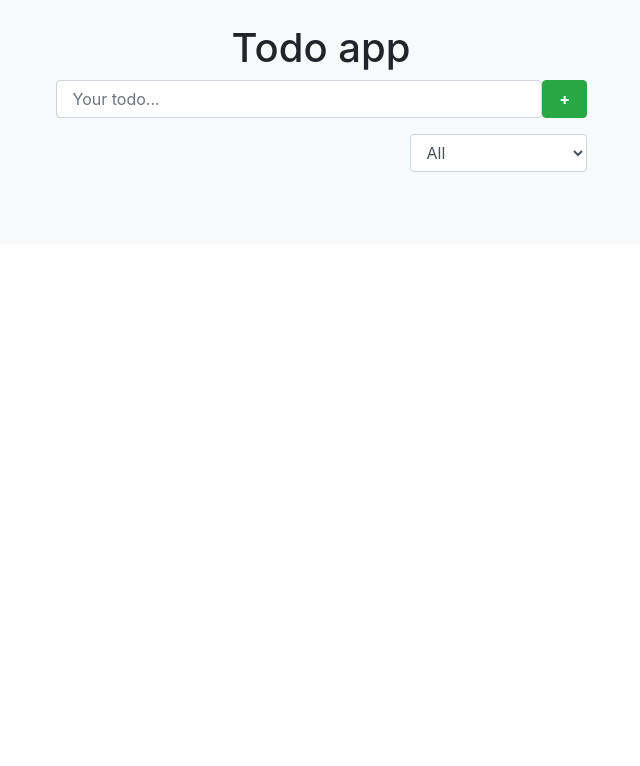
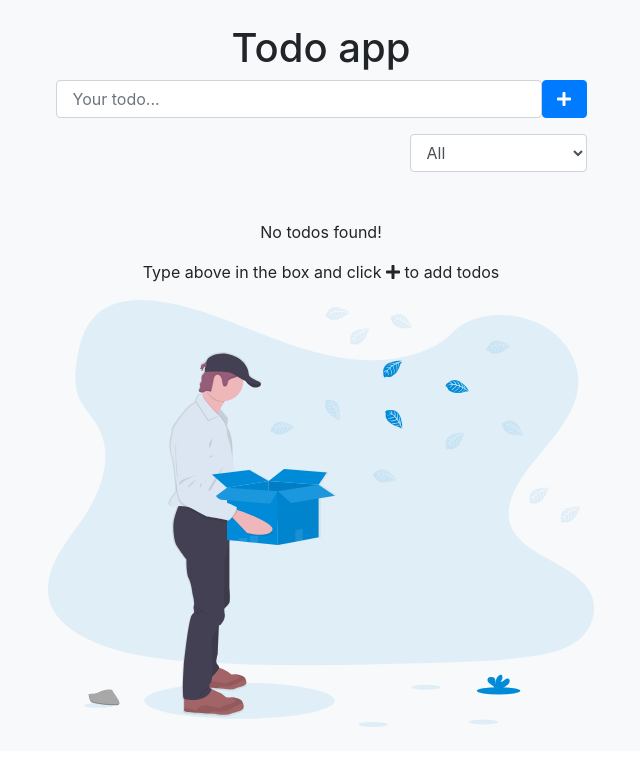
Before and after one commit to CodeWhizHamza/react-todo-app, a React (Create React App) app: page / in a window 1280 px wide. Shown: the top 766 px of the page, without its empty margins (319-959 px from the left). Built offline with nearby package versions, Linux system fonts and the light colour scheme.

Commit message:
IMPLEMENT FEATURES 'Edit', 'Pagination', 'Controlled inputs' and 'Empty screen'

```diff
--- a/src/App.js
+++ b/src/App.js
@@ -1,30 +1,78 @@
-import React, { useEffect, useRef, useState, useCallback } from 'react'
+import React, { useCallback, useEffect, useRef, useState } from 'react'
 import { v4 } from 'uuid'
-// import _ from 'lodash'
+import empty from './empty.svg'
 
 // Import Components
 import Form from './components/Form'
 import TodoList from './components/TodoList'
 import Select from './components/Select'
+import Pagination from './components/Pagination'
 
 export default function App() {
   const inputRef = useRef(null)
-  const selectRef = useRef(null)
+
+  // * States
+  const [inputValue, setInputValue] = useState('')
+  const [filterValue, setFilterValue] = useState('all')
+  const [isEditing, setIsEditing] = useState(false)
+  const [editId, setEditId] = useState(null)
+  const [pageNumber, setPageNumber] = useState(1)
+  const itemsPerPage = 8
 
   const [todos, setTodos] = useState([])
   const [renderTodo, setRenderTodo] = useState([])
+  const [paginated, setPaginated] = useState([])
 
-  const onSubmit = e => {
+  // Functions
+
+  /**
+   * @param  {} if(inputValue===''
+   * @param  {inputValue} returnconstnewTodos=[{content
+   * @param  {false} completed
+   * @param  {v4(} id
+   */
+  const handleSubmit = e => {
     e.preventDefault()
-    const { value } = inputRef.current
-    if (value === '') return
+    if (inputValue === '') return
 
-    setTodos([...todos, { content: value, completed: false, id: v4() }])
-    inputRef.current.value = null
+    const newTodos = [
+      { content: inputValue, completed: false, id: v4() },
+      ...todos,
+    ]
+    setTodos(newTodos)
+    setInputValue('')
   }
-  const handleComplete = id => {
-    let todosCopy = [...todos]
+
+  /**
+   * @param  {input}} {target
+   */
+  const handleChange = ({ target: input }) => {
+    if (input.name === 'todo') setInputValue(input.value)
+    if (input.name === 'filter') {
+      setFilterValue(input.value)
+    }
+  }
+  /**
+   * @param  {} id
+   * @param  {} e
+   * @param  {} =>{consttodosCopy=[...todos]consttodo=toggleComplete(id
+   * @param  {} todosCopy
+   * @param  {} constelement=e.target.closest('.row'
+   * @param  {} if(element
+   * @param  {} toggleStyle(element
+   * @param  {} todo.completed
+   * @param  {} constindex=getIndex(id
+   * @param  {} todos
+   * @param  {} todosCopy[index]=todosetTodos(todosCopy
+   */
+  const handleComplete = (id, e) => {
+    const todosCopy = [...todos]
+
     const todo = toggleComplete(id, todosCopy)
+
+    const element = e.target.closest('.row')
+    if (element) toggleStyle(element, todo.completed)
+
     const index = getIndex(id, todos)
     todosCopy[index] = todo
 
@@ -35,6 +83,10 @@ export default function App() {
     todo.completed = !todo.completed
     return todo
   }
+  const toggleStyle = (element, completed) => {
+    if (completed) element.style.textDecoration = 'line-through'
+    if (!completed) element.style.textDecoration = 'none'
+  }
   const getItem = (id, todos) => {
     return todos.find(todo => todo.id === id)
   }
@@ -44,45 +96,99 @@ export default function App() {
   const handleDelete = id => {
     const todosCopy = [...todos]
     const index = getIndex(id, todosCopy)
+    // if () return
     todosCopy.splice(index, 1)
     setTodos(todosCopy)
   }
   const handleSelectChange = useCallback(() => {
-    const { value } = selectRef.current
-    if (value === 'all') setRenderTodo(todos)
-    if (value === 'complete') setRenderTodo(todos.filter(t => t.completed))
-    if (value === 'incomplete') setRenderTodo(todos.filter(t => !t.completed))
-  }, [todos])
+    if (filterValue === 'all') setRenderTodo(todos)
+    if (filterValue === 'complete')
+      setRenderTodo(todos.filter(t => t.completed))
+    if (filterValue === 'incomplete')
+      setRenderTodo(todos.filter(t => !t.completed))
+  }, [todos, filterValue])
 
+  const focusEdit = id => {
+    const todosCopy = [...todos]
+    const todo = getItem(id, todosCopy)
+
+    setInputValue(todo.content)
+    inputRef.current.focus()
+
+    setIsEditing(true)
+    setEditId(id)
+  }
+  const handleEdit = e => {
+    e.preventDefault()
+    const todosCopy = [...todos]
+    const todo = getItem(editId, todosCopy)
+    todo.content = inputValue
+
+    setTodos(todosCopy)
+    setInputValue('')
+    setIsEditing(false)
+    setEditId(null)
+  }
+  const paginate = useCallback(() => {
+    const page = pageNumber - 1
+    const start = itemsPerPage * page
+    const end = start + itemsPerPage
+
+    const items = renderTodo.slice(start, end)
+    setPaginated(items)
+  }, [renderTodo, pageNumber])
+
+  const renderTodos = () =>
+    renderTodo.length ? (
+      <TodoList
+        todos={paginated}
+        onDelete={handleDelete}
+        onComplete={handleComplete}
+        onEdit={focusEdit}
+      />
+    ) : (
+      <div className="d-flex justify-content-center align-items-center flex-column">
+        <p>No todos found!</p>
+        <p>
+          Type above in the box and click <span className="fa fa-plus"></span>{' '}
+          to add todos
+        </p>
+        <img className="w-50" alt="img" src={empty} />
+      </div>
+    )
+
+  // Effect hooks
   useEffect(() => {
-    localStorage.getItem('todos') &&
-      setTodos(JSON.parse(localStorage.getItem('todos')))
+    const items = localStorage.getItem('todos')
+    if (items) setTodos(JSON.parse(items))
   }, [])
-
   useEffect(() => {
     localStorage.setItem('todos', JSON.stringify(todos))
+    paginate()
+  }, [todos, paginate])
+  useEffect(() => {
     handleSelectChange()
-  }, [todos, handleSelectChange])
+  }, [filterValue, handleSelectChange])
 
   return (
     <div className="container p-4 bg-light">
       <h1 className="text-center">Todo app</h1>
-      <Form inputRef={inputRef} onSubmit={onSubmit} />
-      <div className="row">
-        <div className="row col-lg-6 col-md-8 col-sm-10 mx-auto mb-5">
-          <Select
-            handleChange={handleSelectChange}
-            selectRef={selectRef}
-            className="form-control ml-auto col-lg-4 col-md-4 col-sm-12"
-          />
-        </div>
-      </div>
+      <Form
+        onEdit={handleEdit}
+        onSubmit={handleSubmit}
+        onChange={handleChange}
+        inputValue={inputValue}
+        isEdit={isEditing}
+        inputRef={inputRef}
+      />
+      <Select filterValue={filterValue} onChange={handleChange} />
 
-      <TodoList
-        className=""
-        todos={renderTodo}
-        onDelete={handleDelete}
-        onComplete={handleComplete}
+      {renderTodos()}
+
+      <Pagination
+        numberOfPages={Math.ceil(renderTodo.length / itemsPerPage)}
+        pageNumber={pageNumber}
+        setPageNumber={setPageNumber}
       />
     </div>
   )
--- a/src/components/Form.jsx
+++ b/src/components/Form.jsx
@@ -1,22 +1,29 @@
 import React from 'react'
+import InputBox from './InputBox'
 
-export default function Form(props) {
-  const { onSubmit, inputRef } = props
+export default function Form({ onSubmit, onEdit, isEdit, ...rest }) {
+  const renderButton = () =>
+    isEdit ? (
+      <button
+        onClick={onEdit}
+        className="btn btn-warning col-lg-1 col-sm-2 col-md-2"
+      >
+        <span className="fa fa-edit"></span>
+      </button>
+    ) : (
+      <button
+        onClick={onSubmit}
+        className="btn btn-primary col-lg-1 col-sm-2 col-md-2"
+      >
+        <span className="fa fa-plus"></span>
+      </button>
+    )
 
   return (
-    <form className="form row" onSubmit={onSubmit}>
+    <form className="form row">
       <div className="form-row mx-auto col-lg-6 col-md-8 col-sm-10 form-group">
-        <input
-          ref={inputRef}
-          type="text"
-          placeholder="Your todo..."
-          className="form-control col-lg-11 col-md-10 col-sm-10 px-3"
-        />
-        <input
-          type="submit"
-          value="+"
-          className="btn btn-success font-weight-bold px-3 col-lg-1 col-sm-2 col-md-2"
-        />
+        <InputBox {...rest} />
+        {renderButton()}
       </div>
     </form>
   )
--- /dev/null
+++ b/src/components/InputBox.jsx
@@ -0,0 +1,16 @@
+import React from 'react'
+
+export default function InputBox({ inputValue, inputRef, onChange }) {
+  return (
+    <input
+      value={inputValue}
+      onChange={onChange}
+      ref={inputRef}
+      name="todo"
+      type="text"
+      placeholder="Your todo..."
+      className="form-control col-lg-11 col-md-10 col-sm-10 px-3"
+      required
+    />
+  )
+}
--- /dev/null
+++ b/src/components/Pagination.jsx
@@ -0,0 +1,44 @@
+import React from 'react'
+
+export default function Pagination({
+  numberOfPages,
+  pageNumber,
+  setPageNumber,
+}) {
+  const prevPage = () => {
+    if (pageNumber === 1) return setPageNumber(numberOfPages)
+    setPageNumber(pageNumber - 1)
+  }
+  const nextPage = () => {
+    if (pageNumber === numberOfPages) return setPageNumber(1)
+    setPageNumber(pageNumber + 1)
+  }
+  if (numberOfPages <= 1) return ''
+  return (
+    <div className="btn-group d-flex justify-content-center mt-3">
+      <button onClick={prevPage} className="btn btn-secondary">
+        &laquo;
+      </button>
+      {Array(numberOfPages)
+        .fill(0)
+        .map((_, i) => {
+          const page = i + 1
+
+          const className =
+            'btn btn-secondary' + (page === pageNumber ? ' active' : '')
+          return (
+            <button
+              key={i}
+              onClick={() => setPageNumber(page)}
+              className={className}
+            >
+              {page}
+            </button>
+          )
+        })}
+      <button onClick={nextPage} className="btn btn-secondary">
+        &raquo;
+      </button>
+    </div>
+  )
+}
--- a/src/components/Select.jsx
+++ b/src/components/Select.jsx
@@ -1,16 +1,20 @@
 import React from 'react'
 
-export default function Select({ className, selectRef, handleChange }) {
+export default function Select({ filterValue, onChange }) {
   return (
+    <div className="row">
+      <div className="row col-lg-6 col-md-8 col-sm-10 mx-auto mb-5">
         <select
-      onChange={handleChange}
-      defaultValue="all"
-      ref={selectRef}
-      className={className}
+          value={filterValue}
+          onChange={onChange}
+          name="filter"
+          className="form-control ml-auto col-lg-4 col-md-4 col-sm-12"
         >
           <option value="all">All</option>
           <option value="complete">Complete</option>
           <option value="incomplete">Not Completed</option>
         </select>
+      </div>
+    </div>
   )
 }
--- a/src/components/TodoList.jsx
+++ b/src/components/TodoList.jsx
@@ -1,16 +1,11 @@
 import React from 'react'
 import TodoItem from './TodoItem'
 
-export default function TodoList({ todos, onComplete, onDelete, className }) {
+export default function TodoList({ todos, className, ...rest }) {
   return (
     <div className={className}>
       {todos.map(todo => (
-        <TodoItem
-          key={todo.id}
-          todo={todo}
-          onComplete={onComplete}
-          onDelete={onDelete}
-        />
+        <TodoItem key={todo.id} todo={todo} {...rest} />
       ))}
     </div>
   )
--- a/src/style.css
+++ b/src/style.css
@@ -0,0 +1,5 @@
+.break-word {
+  overflow-wrap: break-word;
+  word-break: break-word;
+  hypens:
+}
```
Also changed, not shown: src/components/Sort.jsx (deleted, +0 -9 lines), src/components/TodoItem.jsx (+16 -8 lines), src/components/counter.jsx (deleted, +0 -22 lines), src/empty.svg (added). Lines whose indentation alone changed are shown as unchanged.
